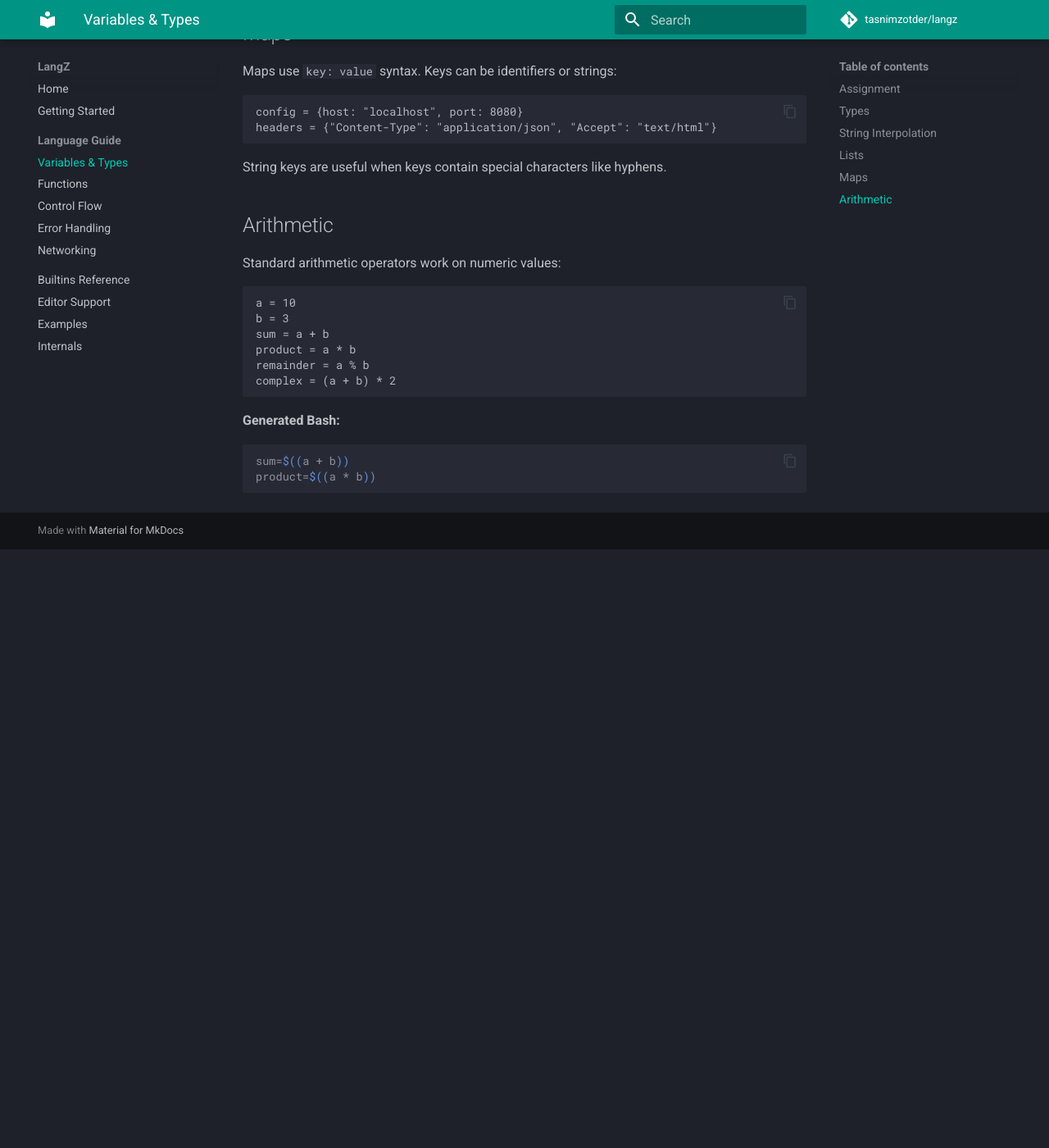
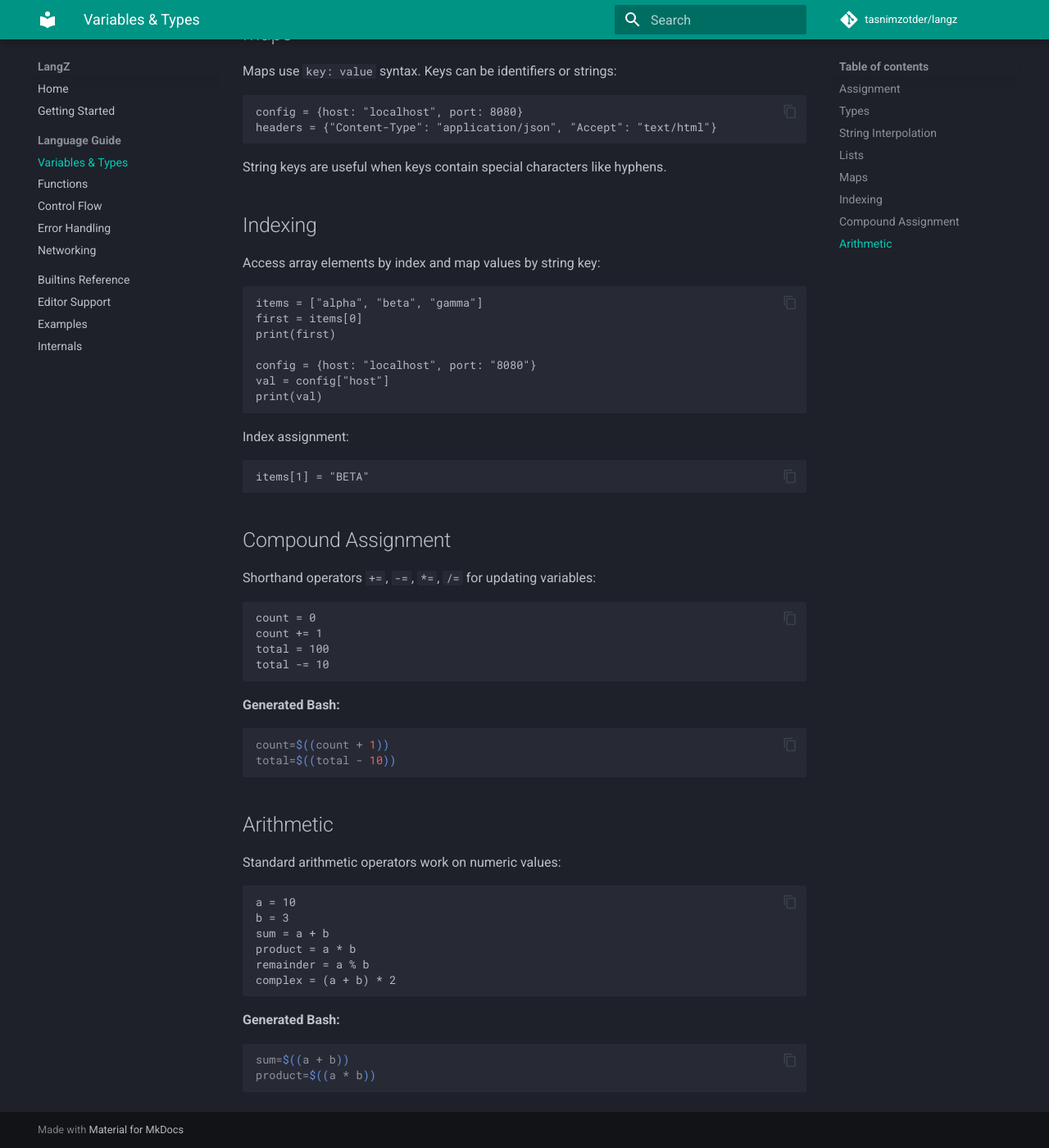
Before and after one commit to tasnimzotder/langz, an MkDocs documentation site: the page built from docs/language/variables.md, in a window 1280 px wide and 1400 px high, scrolled down 1440 px. Shown: the whole window at 82% size. Built offline with MkDocs 1.6.1 and Material for MkDocs 9.7.7, drawn with Linux system fonts in a browser that asks for light colours; comment, search, counter and statistics services are not loaded; before the commit the page ends 2110 px from its top, so only the background shows below that; some of the changed text lies outside the part shown.

Commit message:
Update docs and LSP for elif, compound assignment, indexing, default params, and string methods
Docs: add elif, compound assignment, indexing, string methods, and default
params sections to README, language guide, and builtins reference. Fix map
Bash output to reflect name-mangling approach.

LSP: add method hover docs and dot-context completion for string methods
(.replace, .contains, .starts_with, .ends_with).

Also add build/ to .gitignore.

Co-Authored-By: Claude Opus 4.6 <noreply@anthropic.com>

````diff
--- a/docs/language/variables.md
+++ b/docs/language/variables.md
@@ -27,7 +27,7 @@ LangZ supports these value types:
 | Number | `42` | `42` |
 | Boolean | `true` / `false` | `true` / `false` |
 | List | `["a", "b", "c"]` | `("a" "b" "c")` |
-| Map | `{host: "localhost"}` | `declare -A` |
+| Map | `{host: "localhost"}` | `varname_key=val` |
 
 ## String Interpolation
 
@@ -65,6 +65,43 @@ headers = {"Content-Type": "application/json", "Accept": "text/html"}
 
 String keys are useful when keys contain special characters like hyphens.
 
+## Indexing
+
+Access array elements by index and map values by string key:
+
+```
+items = ["alpha", "beta", "gamma"]
+first = items[0]
+print(first)
+
+config = {host: "localhost", port: "8080"}
+val = config["host"]
+print(val)
+```
+
+Index assignment:
+
+```
+items[1] = "BETA"
+```
+
+## Compound Assignment
+
+Shorthand operators `+=`, `-=`, `*=`, `/=` for updating variables:
+
+```
+count = 0
+count += 1
+total = 100
+total -= 10
+```
+
+**Generated Bash:**
+```bash
+count=$((count + 1))
+total=$((total - 10))
+```
+
 ## Arithmetic
 
 Standard arithmetic operators work on numeric values:
````
Also changed, not shown: README.md (+54 -3 lines), docs/builtins.md (+26 -0 lines), docs/language/control-flow.md (+27 -1 lines), docs/language/functions.md (+21 -0 lines), 6 other files.
